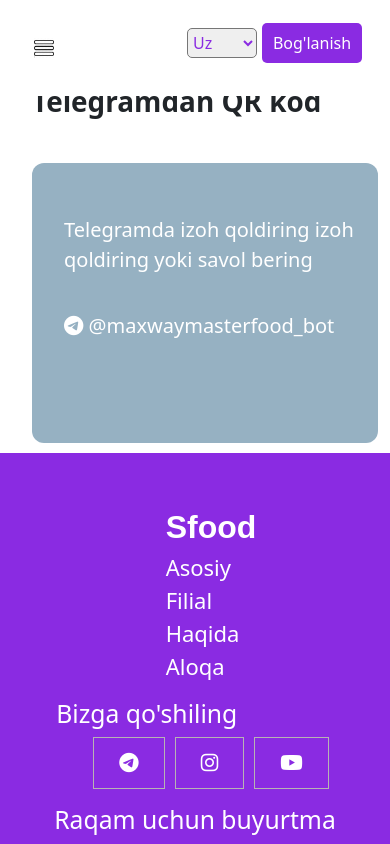
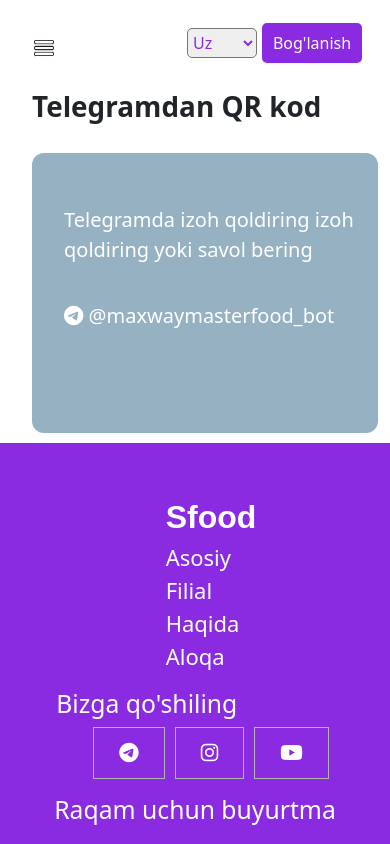
Before and after one commit to Sunnat0401/eat-meal, a React (Vite) app: page /connect in a window 390 px wide. Shown: the top 844 px of the page. Built offline with nearby package versions, Linux system fonts and the light colour scheme.

Commit message:
finished project

```diff
--- a/src/Pages/Connect/Connect.css
+++ b/src/Pages/Connect/Connect.css
@@ -63,7 +63,7 @@
 
      .connect-title{
       font-weight: bold;
-      padding :35px 0;
+      padding :40px 0 20px;
      }
      .connect-wrapper{
          height: 280px;
@@ -75,6 +75,12 @@
      .connect-link{
 font-size: 20px;
      }
+}
+@media screen and (max-width:347px){
+    .connect-title{
+        margin: 40px 0 5px;
+        font-size: 22px;
+       }
 }
 @media screen and (max-width:367px){
     .connect-title{
```
